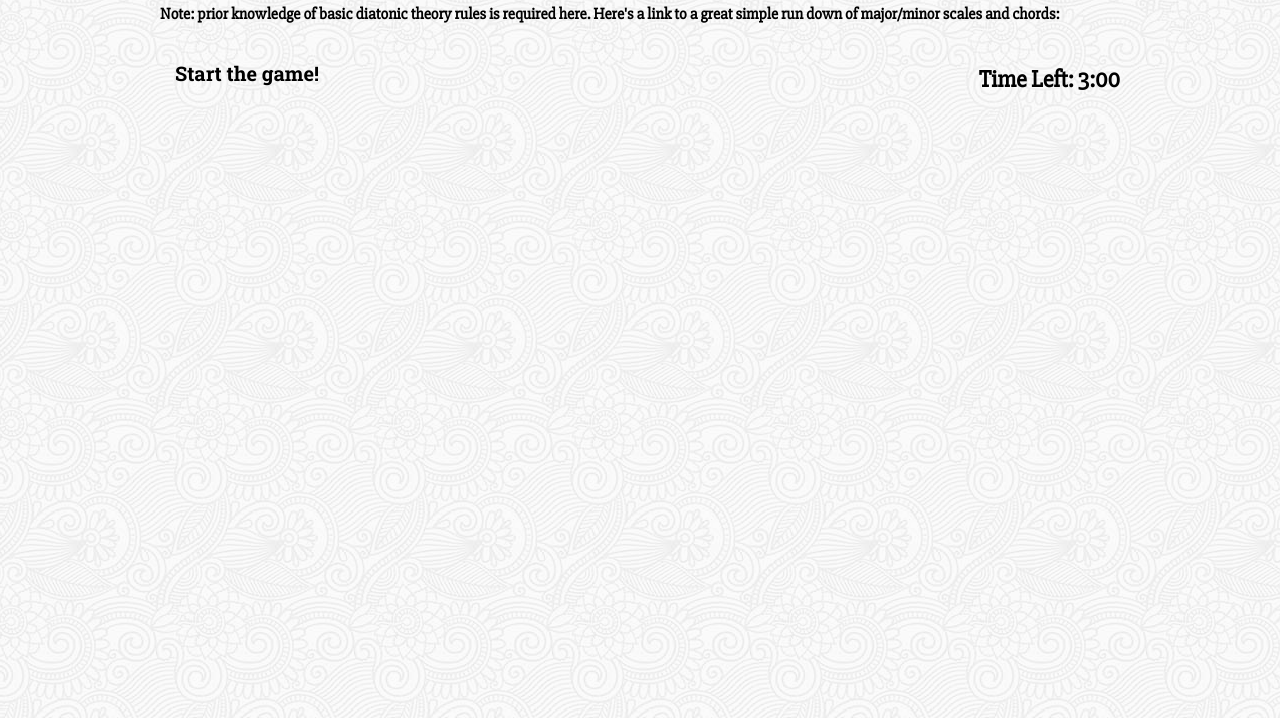
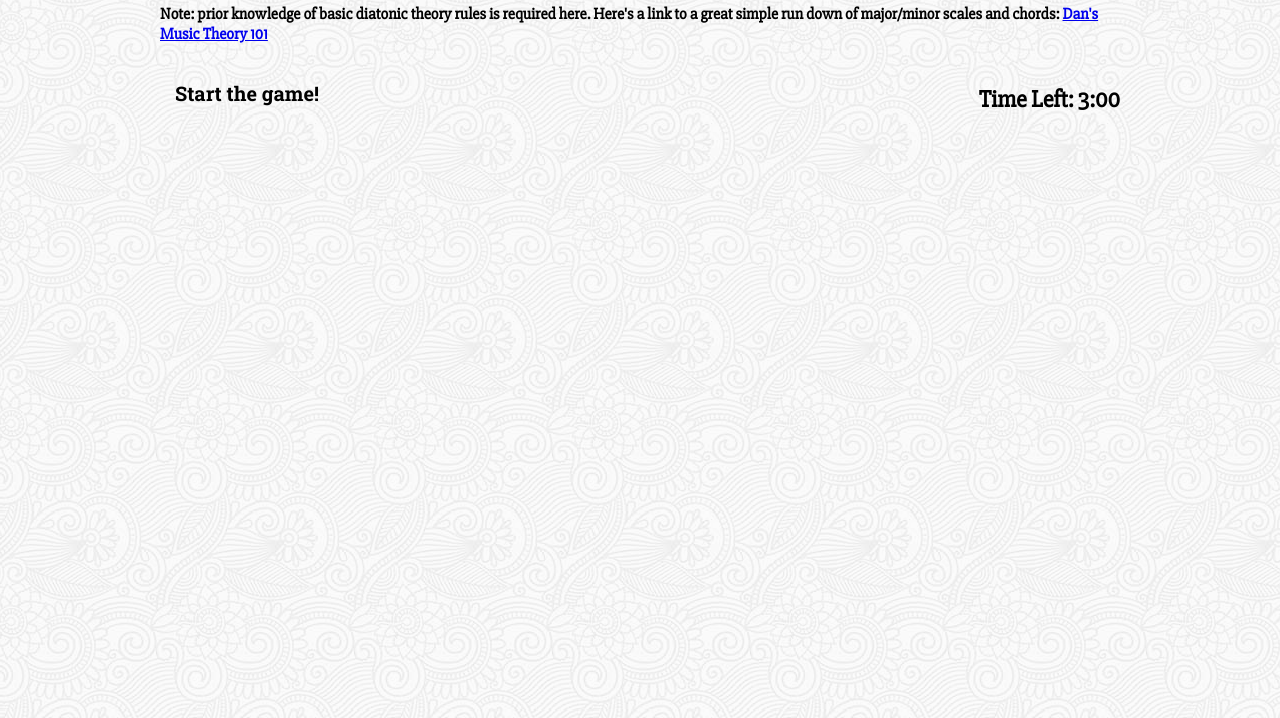
Before and after one commit to wrrrg/TriviaGame, a plain HTML site: page index.html in a window 1280 px wide. Shown: the part 82-800 px from the top of the page. Drawn offline with nearby package versions, Linux system fonts and the light colour scheme.

Commit message:
link updated

```diff
--- a/index.html
+++ b/index.html
@@ -10,7 +10,7 @@
   </head>
   <body>
     <h1><i class="fa fa-music" aria-hidden="true"></i> Pop Quiz! Music Theory 101 <i class="fa fa-music" aria-hidden="true"></i> </h1>
-      <h4>Note: prior knowledge of basic diatonic theory rules is required here. Here's a link to a great simple run down of major/minor scales and chords: <a href=#></a></h4>
+      <h4>Note: prior knowledge of basic diatonic theory rules is required here. Here's a link to a great simple run down of major/minor scales and chords: <a href=https://www.rkstar.com/links/musictheory.pdf>Dan's Music Theory 101</a></h4>
 
       <h2 id="timer">Time Left: <span id="time-left">3:00</span></h2>
 
```
